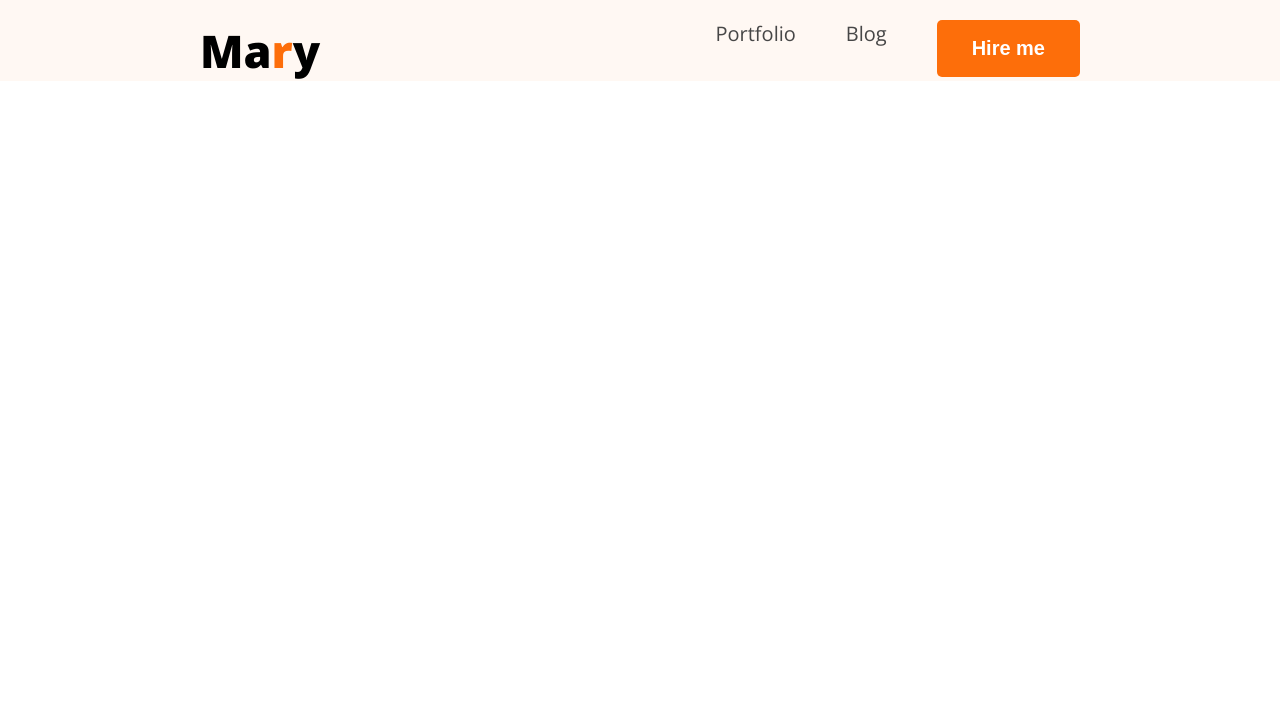
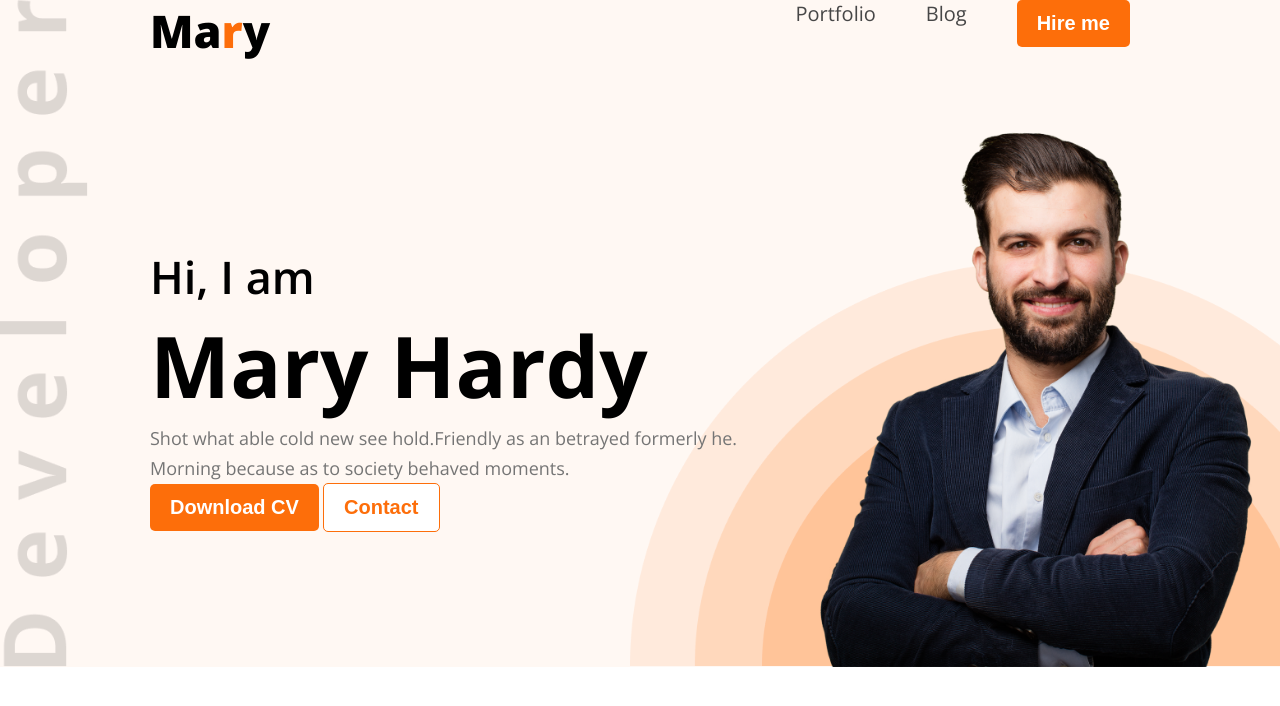
Before and after one commit to johurulHaque/web-developer-portfolio, a plain HTML site: page index.html in a window 1280 px wide. Drawn offline with nearby package versions, Linux system fonts and the light colour scheme.

Commit message:
header modified and banner added

```diff
--- a/index.html
+++ b/index.html
@@ -35,23 +35,44 @@
             line-height: 27px;
             letter-spacing: 0%;
             text-align: left;
-            padding: 15px 35px;
+            padding: 10px 20px;
+            cursor: pointer;
+        }
 
+        .primary-outline-btn {
+            background-color: rgb(255, 255, 255);
+            border-radius: 5px;
+            border: 1px solid #FD6E0A;
+            color: #FD6E0A;
+            font-size: 20px;
+            font-weight: 700;
+            line-height: 27px;
+            letter-spacing: 0%;
+            text-align: left;
+            padding: 10px 20px;
+        }
+
+        /* header style  */
+        .header {
+            background-color: #FFF8F3;
+            background-image: url('./images/developer.png');
+            background-repeat: no-repeat;
+            background-position: bottom left;
+            background-size: contain;
         }
 
         /* nav menu style */
+
+        nav {
+            display: flex;
+            justify-content: space-between;
+            padding: 0px 150px;
+        }
 
         .nav-title {
             font-size: 45px;
             font-weight: 800;
             text-align: left;
-            /* background-color: red; */
-        }
-
-        nav {
-            display: flex;
-            justify-content: space-between;
-            margin: 0px 200px;
         }
 
         nav>ul {
@@ -70,15 +91,48 @@
             font-size: 20px;
             color: #474747;
         }
-        header {
-            background-color: #FFF8F3;
-            padding-top: 20px;
+
+        /*  banner style  */
+        .banner {
+            display: flex;
+            align-items: center;
+            padding: 50px 20px 0px 150px;
+            background-image: url('./images/header_bg.png');
+            background-repeat: no-repeat;
+            background-size: 650px auto;
+            background-position: bottom right;
+        }
+
+        .banner .banner-greeting {
+            font-size: 45px;
+            font-weight: 600;
+            line-height: 61px;
+        }
+
+        .banner .banner-title {
+            font-size: 85px;
+            font-weight: 700;
+            line-height: 116px;
+        }
+
+        .banner .banner-image {
+            width: 480px;
+
+        }
+
+        .banner .banner-para {
+            color: rgb(117, 117, 117);
+            font-size: 18px;
+            font-weight: 400;
+            line-height: 30px;
         }
     </style>
 </head>
 
 <body>
-    <header>
+    <!-- header -->
+    <!-- header -->
+    <header class="header">
         <nav>
             <h3 class="nav-title">Ma<span class="primary-color">r</span>y</h3>
             <ul>
@@ -87,6 +141,18 @@
                 <li><button class="primary-btn">Hire me</button></li>
             </ul>
         </nav>
+        <div class="banner">
+            <div>
+                <h3 class="banner-greeting">Hi, I am</h3>
+                <h2 class="banner-title">Mary Hardy</h2>
+                <p class="banner-para">Shot what able cold new see hold.Friendly as an betrayed formerly he. Morning
+                    because as to society
+                    behaved moments.</p>
+                <button class="primary-btn">Download CV</button>
+                <button class="primary-outline-btn">Contact</button>
+            </div>
+            <img class="banner-image" src="./images/hardy.png" alt="">
+        </div>
     </header>
     <main>
 
```
